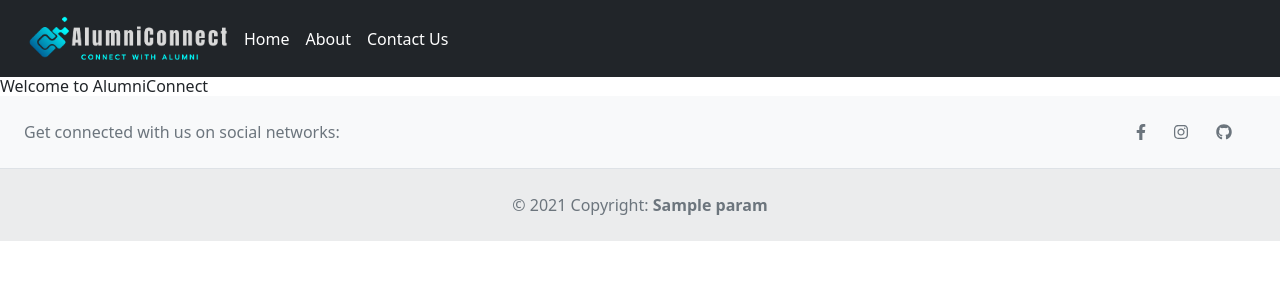
After one commit to BANSAL1RISHABH/Alumni-Connect, a Flask app: template templates/index.html in a window 1280 px wide. The commit adds this page. Shown: the top 300 px of the page. Run offline with Flask 2, Linux system fonts and the light colour scheme; the template is opened without the code that fills it: most values are stand-ins (such as "Sample title", 1, 10 or a date in 2020); some libraries are stand-ins or nearby versions.

Commit message:
add alumniconnect.sql

```diff
--- a/app.py
+++ b/app.py
@@ -1,9 +1,9 @@
+from flask import Flask, render_template, request, session, redirect, flash
 from enum import unique
 import math
 import os
 import json
 from datetime import datetime
-from flask import Flask, render_template, request, session, redirect, flash
 from flask_sqlalchemy import SQLAlchemy
 import pymysql
 import mysql.connector
@@ -75,11 +75,13 @@ def alumniSignup():
 
     return render_template('alumni_profile.html', params=params)
 
-@app.route("/alumni_profile", methods=['GET', 'POST'])
-def alumniLogin():
-    pass
+@app.route('/login_validation', methods=['POST'])
+def login_validation():
+    print("Method Called")
 
+    return render_template('login_page.html', params=params)
 
+    return "E-mail: {email}\nPassword: {password}".format(email, password)
 
 @ app.route("/about")
 def about():
--- a/templates/alumni_profile.html
+++ b/templates/alumni_profile.html
@@ -1,4 +1,4 @@
-{% extends "layout.html" %}
+{% extends "login_layout.html" %}
 {% block body %}
 
     <link href="{{ url_for('static', filename='css/alumni_profile.css') }}" rel="stylesheet">
--- a/templates/layout.html
+++ b/templates/alumni_profile_layout.html
@@ -7,7 +7,7 @@
     <meta name="viewport" content="width=device-width, initial-scale=1.0">
     <title>{{params['website_title']}}</title>
 
-    <link href="{{ url_for('static', filename='css/layout.css') }}" rel="stylesheet">
+    <link href="{{ url_for('static', filename='css/alumni_profile_layout.css') }}" rel="stylesheet">
 
     <!-- CSS only -->
     <link href="https://cdn.jsdelivr.net/npm/bootstrap@5.2.1/dist/css/bootstrap.min.css" rel="stylesheet"
--- /dev/null
+++ b/templates/index.html
@@ -0,0 +1,84 @@
+<!DOCTYPE html>
+<html lang="en">
+
+<head>
+    <meta charset="UTF-8">
+    <meta http-equiv="X-UA-Compatible" content="IE=edge">
+    <meta name="viewport" content="width=device-width, initial-scale=1.0">
+    <title>{{params['website_title']}}</title>
+
+
+    <link href="{{ url_for('static', filename='css/style.css') }}" rel="stylesheet">
+
+    <!-- CSS only -->
+    <link href="https://cdn.jsdelivr.net/npm/bootstrap@5.2.1/dist/css/bootstrap.min.css" rel="stylesheet"
+        integrity="sha384-iYQeCzEYFbKjA/T2uDLTpkwGzCiq6soy8tYaI1GyVh/UjpbCx/TYkiZhlZB6+fzT" crossorigin="anonymous">
+
+    <link href="https://unpkg.com/tailwindcss@^1.0/dist/tailwind.min.css" rel="stylesheet">
+
+</head>
+
+<body>
+    <header class="p-3 text-bg-dark">
+        <div class="container">
+            <div class="d-flex flex-wrap align-items-center justify-content-center justify-content-lg-start">
+                <a href="/" class="d-flex align-items-center mb-2 mb-lg-0 text-white text-decoration-none">
+                    <img src="{{ url_for('static', filename='assets/images/main-logo.png') }}" class="bi me-2"
+                        alt="logo" width="200" height="50">
+                </a>
+
+                <ul class="nav col-12 col-lg-auto me-lg-auto mb-2 justify-content-center mb-md-0">
+                    <li><a href="/" class="nav-link px-2 text-white">Home</a></li>
+                    <li><a href="/about.html" class="nav-link px-2 text-white">About</a></li>
+                    <li><a href="/contact.html" class="nav-link px-2 text-white">Contact Us</a></li>
+                </ul>
+            </div>
+        </div>
+    </header>
+
+    <h1 class="signup-h1">Welcome to AlumniConnect</h1>
+
+        <footer class="text-center text-lg-start bg-light text-muted">
+            <!-- Section: Social media -->
+            <section class="d-flex justify-content-center justify-content-lg-between p-4 border-bottom">
+                <!-- Left -->
+                <div class="me-5 d-none d-lg-block">
+                    <span>Get connected with us on social networks:</span>
+                </div>
+                <!-- Left -->
+
+                <!-- Right -->
+                <div>
+                    <a href="{{params['fb_url']}}" target="_blank" class="me-4 text-reset">
+                        <i class="fab fa-facebook-f"></i>
+                    </a>
+                    <a href="{{params['ig_url']}}" target="_blank" class="me-4 text-reset">
+                        <i class="fab fa-instagram"></i>
+                    </a>
+                    <a href="{{params['gh_url']}}" target="_blank" class="me-4 text-reset">
+                        <i class="fab fa-github"></i>
+                    </a>
+                </div>
+                <!-- Right -->
+            </section>
+            <!-- Section: Social media -->
+
+            <!-- Copyright -->
+            <div class="text-center p-4" style="background-color: rgba(0, 0, 0, 0.05);">
+                © 2021 Copyright:
+                <a class="text-reset fw-bold" href="/">{{params['website_title']}}</a>
+            </div>
+            <!-- Copyright -->
+        </footer>
+        <!-- Footer -->
+
+        <!-- Font Awesome icons (free version)-->
+        <script src="https://use.fontawesome.com/releases/v5.15.3/js/all.js" crossorigin="anonymous"></script>
+
+        <!-- JavaScript Bundle with Popper -->
+        <script src="https://cdn.jsdelivr.net/npm/bootstrap@5.2.1/dist/js/bootstrap.bundle.min.js"
+            integrity="sha384-u1OknCvxWvY5kfmNBILK2hRnQC3Pr17a+RTT6rIHI7NnikvbZlHgTPOOmMi466C8"
+            crossorigin="anonymous"></script>
+</body>
+
+</html>
--- a/templates/login_page.html
+++ b/templates/login_page.html
@@ -15,7 +15,8 @@
                             {{params['website_description']}}
                         </p>
                     </div>
-                    <img src="https://mdbcdn.b-cdn.net/img/Photos/new-templates/bootstrap-login-form/draw2.svg" class="w-full" alt="Phone image" />
+                    <img src="{{ url_for('static', filename='assets/images/signup-pic.svg') }}" class="w-full" alt="Phone image" />
+
                 </div>
                 <div class="md:w-8/12 lg:w-5/12 lg:ml-20">
 
```
Also changed, not shown: alumniconnect.sql (added, +106 -0 lines), templates/login_layout.html (+18 -7 lines), static/assets/images/signup-pic.svg (added), static/css/alumni_profile_layout.css (added), static/css/layout.css (deleted).
